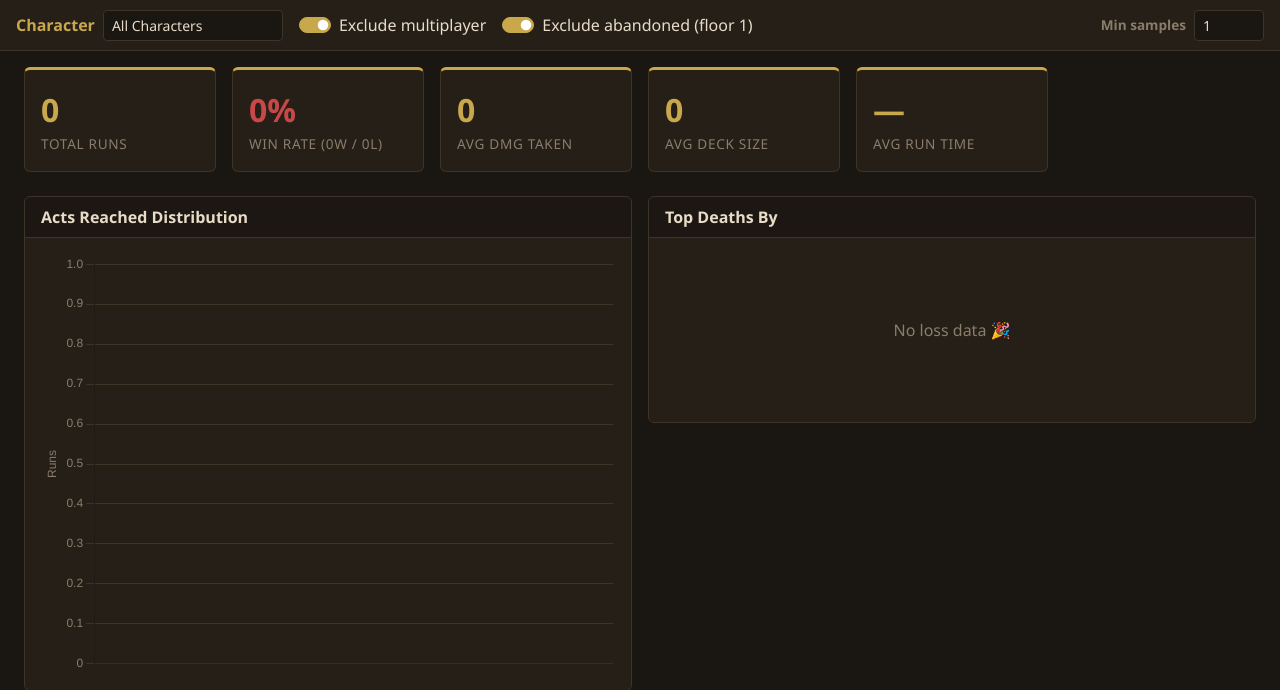
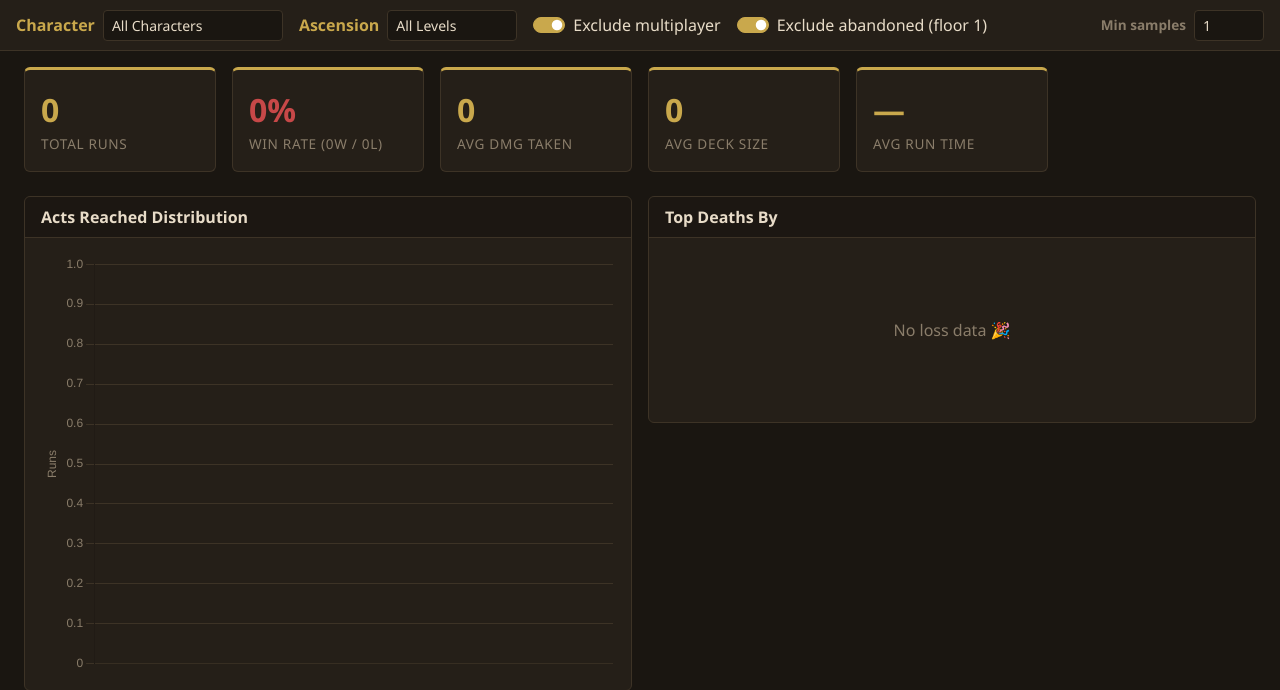
Before and after one commit to lucasphanpersonal/slay-the-spire-2-analyzer, a Flask app: page / in a window 1280 px wide. Shown: the part 60-750 px from the top of the page. Run offline with Flask 3, Linux system fonts and the light colour scheme; data that the repository does not hold is empty; some libraries are stand-ins or nearby versions.

Commit message:
feat: add ascension level filter to allow filtering win percentages by difficulty
Agent-Logs-Url: https://github.com/lucasphanpersonal/slay-the-spire-2-analyzer/sessions/cb93aa84-a990-4c7b-b9a0-78d2df9d8565

Co-authored-by: lucasphanpersonal <76053551+lucasphanpersonal@users.noreply.github.com>

```diff
--- a/analyzer/server.py
+++ b/analyzer/server.py
@@ -17,6 +17,7 @@ from .stats import (
     compute_rest_sites,
     compute_runs_list,
     filter_runs,
+    get_ascensions,
     get_characters,
 )
 
@@ -39,8 +40,11 @@ def create_app(history_path: str) -> Flask:
         return value.lower() not in ("false", "0", "no", "off")
 
     def _filters() -> dict[str, Any]:
+        raw_asc = request.args.get("ascension")
+        ascension = int(raw_asc) if raw_asc is not None and raw_asc != "" else None
         return {
             "character": request.args.get("character") or None,
+            "ascension": ascension,
             "exclude_multiplayer": _bool(request.args.get("exclude_multiplayer"), True),
             "exclude_abandoned": _bool(request.args.get("exclude_abandoned"), True),
         }
@@ -64,6 +68,11 @@ def create_app(history_path: str) -> Flask:
         # Characters from all solo runs (before character filter)
         solo = [r for r in all_runs if True]  # no char filter here
         return jsonify(get_characters(solo))
+
+    @app.route("/api/ascensions")
+    def api_ascensions():
+        all_runs = _load()
+        return jsonify(get_ascensions(all_runs))
 
     @app.route("/api/overview")
     def api_overview():
--- a/analyzer/stats.py
+++ b/analyzer/stats.py
@@ -31,6 +31,7 @@ def filter_runs(
     runs: List[Dict[str, Any]],
     *,
     character: Optional[str] = None,
+    ascension: Optional[int] = None,
     exclude_multiplayer: bool = True,
     exclude_abandoned: bool = True,
 ) -> List[Dict[str, Any]]:
@@ -42,6 +43,8 @@ def filter_runs(
         All loaded run dicts.
     character:
         If provided, keep only runs matching this character (e.g. "IRONCLAD").
+    ascension:
+        If provided, keep only runs at exactly this ascension level.
     exclude_multiplayer:
         When True, discard runs with ``players.length > 1``.
     exclude_abandoned:
@@ -58,6 +61,8 @@ def filter_runs(
             continue
         if character and get_character(run) != character:
             continue
+        if ascension is not None and run.get("ascension", 0) != ascension:
+            continue
 
         # Dedup by seed
         rid = get_run_id(run)
@@ -73,6 +78,12 @@ def get_characters(runs: List[Dict[str, Any]]) -> List[str]:
     """Return sorted unique character names present in *runs*."""
     chars = {get_character(r) for r in runs}
     return sorted(chars)
+
+
+def get_ascensions(runs: List[Dict[str, Any]]) -> List[int]:
+    """Return sorted unique ascension levels present in *runs*."""
+    levels = {r.get("ascension", 0) for r in runs}
+    return sorted(levels)
 
 
 # ── Overview ──────────────────────────────────────────────────────────────────
--- a/templates/index.html
+++ b/templates/index.html
@@ -109,6 +109,12 @@
     <label class="fw-semibold" style="color:var(--sts-gold);white-space:nowrap">Character</label>
     <select id="filter-character" class="form-select form-select-sm" style="width:180px">
       <option value="">All Characters</option>
+    </select>
+  </div>
+  <div class="d-flex align-items-center gap-2">
+    <label class="fw-semibold" style="color:var(--sts-gold);white-space:nowrap">Ascension</label>
+    <select id="filter-ascension" class="form-select form-select-sm" style="width:130px">
+      <option value="">All Levels</option>
     </select>
   </div>
   <div class="form-check form-switch mb-0">
@@ -275,6 +281,7 @@
 const state = {
   tab: 'overview',
   character: '',
+  ascension: '',
   excludeMultiplayer: true,
   excludeAbandoned: true,
   minSamples: 1,
@@ -292,6 +299,7 @@ let actsChart = null, killsChart = null, restChart = null;
 function queryParams(extra = {}) {
   const p = new URLSearchParams({
     character: state.character,
+    ascension: state.ascension,
     exclude_multiplayer: state.excludeMultiplayer,
     exclude_abandoned: state.excludeAbandoned,
     min_samples: state.minSamples,
@@ -385,6 +393,23 @@ async function loadCharacters() {
     });
     sel.value = state.character;
   } catch(e) { console.error('Failed to load characters', e); }
+}
+
+// ────────────────────────────────────────────────────────────────────────────
+// Ascension dropdown
+// ────────────────────────────────────────────────────────────────────────────
+async function loadAscensions() {
+  try {
+    const levels = await fetch('/api/ascensions').then(r => r.json());
+    const sel = document.getElementById('filter-ascension');
+    sel.querySelectorAll('option:not([value=""])').forEach(o => o.remove());
+    levels.forEach(a => {
+      const o = document.createElement('option');
+      o.value = a; o.textContent = `A${a}`;
+      sel.appendChild(o);
+    });
+    sel.value = state.ascension;
+  } catch(e) { console.error('Failed to load ascensions', e); }
 }
 
 // ────────────────────────────────────────────────────────────────────────────
@@ -706,6 +731,10 @@ document.getElementById('filter-character').addEventListener('change', e => {
   state.character = e.target.value; invalidateCache(); loadCurrentTab();
 });
 
+document.getElementById('filter-ascension').addEventListener('change', e => {
+  state.ascension = e.target.value; invalidateCache(); loadCurrentTab();
+});
+
 document.getElementById('filter-multiplayer').addEventListener('change', e => {
   state.excludeMultiplayer = e.target.checked; invalidateCache(); loadCurrentTab();
 });
@@ -741,6 +770,7 @@ document.querySelectorAll('#relic-subtabs .nav-link').forEach(link => {
 // Init
 // ────────────────────────────────────────────────────────────────────────────
 loadCharacters();
+loadAscensions();
 loadOverview();
 </script>
 </body>
```
